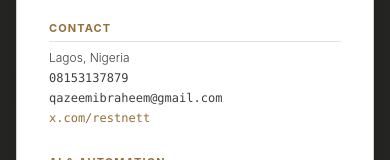
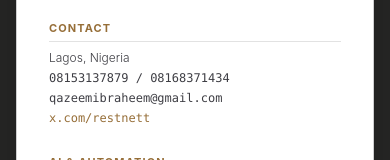
Before and after one commit to khalography/my-portfolio, a React (Vite) app: page / in a window 390 px wide. Both pictures are taken after a click on the button "CURRICULUM VITAE". Shown: the part 1067-1227 px from the top of the page. Built offline with nearby package versions, Linux system fonts and the light colour scheme.

Commit message:
Add secondary phone number 08168371434 to CV modal contact section

```diff
--- a/src/components/ResumeModal.jsx
+++ b/src/components/ResumeModal.jsx
@@ -60,7 +60,7 @@ export default function ResumeModal({ isOpen, onClose }) {
                 </h4>
                 <div className="text-xs text-gray-300 space-y-1 font-light">
                   <p>Lagos, Nigeria</p>
-                  <p className="font-mono">08153137879</p>
+                  <p className="font-mono">08153137879 / 08168371434</p>
                   <p className="font-mono">qazeemibraheem@gmail.com</p>
                   <p className="font-mono text-[#c8a97e]">x.com/restnett</p>
                 </div>
```
